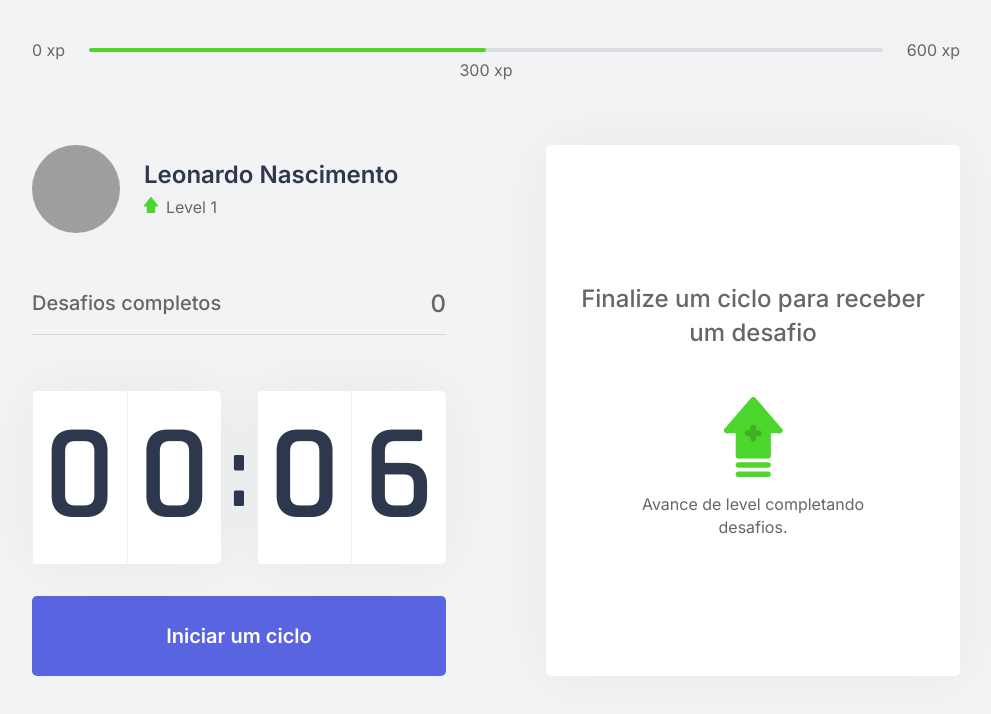
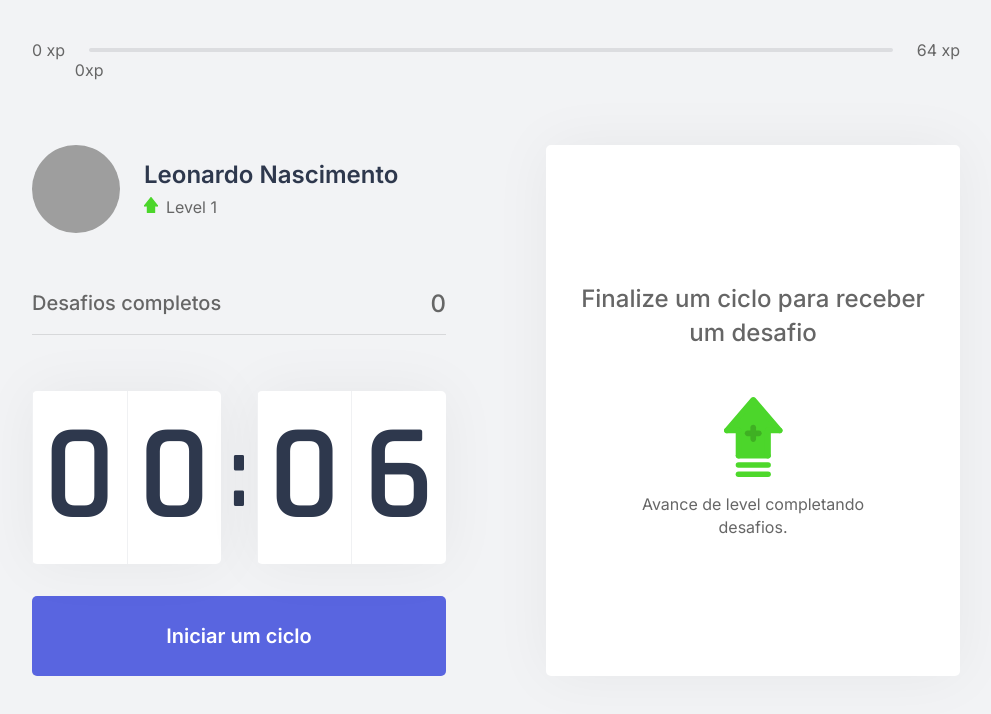
Before and after one commit to leonardoserio/movit-nextjs, a Next.js app: page / in a window 1280 px wide. Shown: the top 714 px of the page, without its empty margins (144-1135 px from the left). Built offline with nearby package versions, Linux system fonts and the light colour scheme; grey boxes are pictures that could not be loaded.

Commit message:
intregation context in current Experience

```diff
--- a/src/components/ExperienceBar.tsx
+++ b/src/components/ExperienceBar.tsx
@@ -1,16 +1,26 @@
+import { useContext } from 'react';
+import { ChallengesContext } from '../contexts/ChallengesContext';
 import styles from '../styles/components/ExperienceBar.module.css';
 export function ExperienceBar() {
+  const { currentExperience, experienceToNextLevel } = useContext(
+    ChallengesContext
+  );
+
+  const percentToNextLevel = Math.round(currentExperience * 100);
   return (
     <header className={styles.experienceBar}>
       <span>0 xp</span>
       <div>
-        <div style={{ width: `${50}%` }} />
+        <div style={{ width: `${percentToNextLevel}%` }} />
 
-        <span className={styles.currentExperience} style={{ left: `${50}%` }}>
-          300 xp
+        <span
+          className={styles.currentExperience}
+          style={{ left: `${percentToNextLevel}%` }}
+        >
+          {currentExperience}xp
         </span>
       </div>
-      <span>600 xp</span>
+      <span>{experienceToNextLevel} xp</span>
     </header>
   );
 }
```
